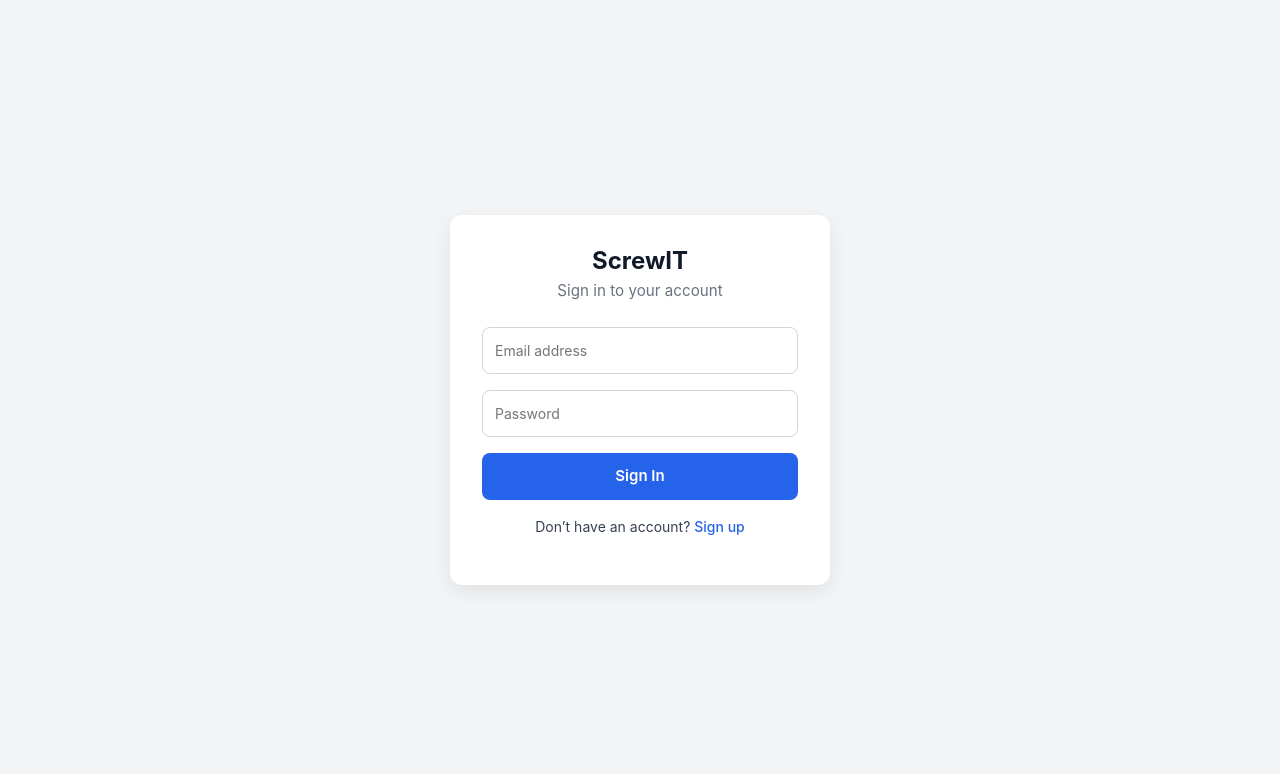
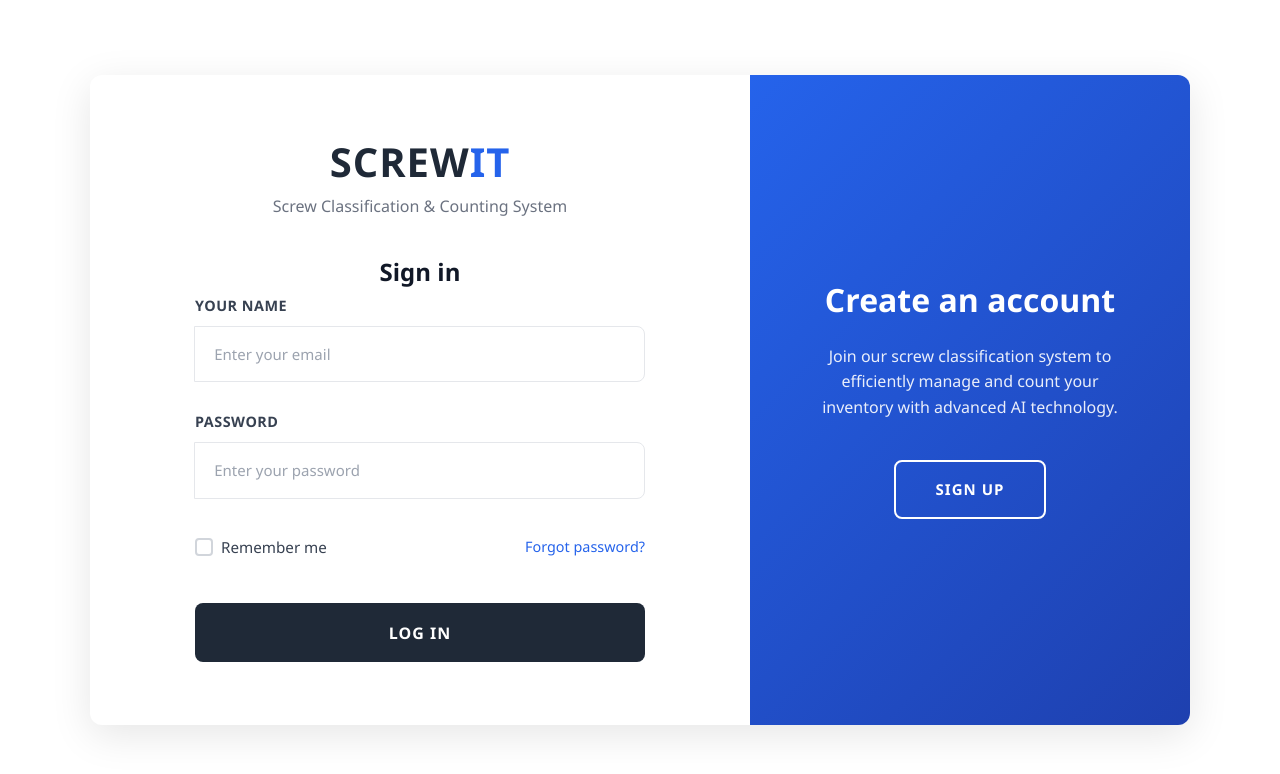
Before and after one commit to S1ngularty/ITPE1_Project, a React (Vite) app in the folder frontend/: page /login in a window 1280 px wide. Shown: the top 774 px of the page. Built offline with nearby package versions, Linux system fonts and the light colour scheme.

Commit message:
login page style

```diff
--- a/frontend/src/pages/auth/login.jsx
+++ b/frontend/src/pages/auth/login.jsx
@@ -2,9 +2,11 @@ import React, { useState } from "react";
 import { useNavigate } from "react-router-dom";
 import axios from "axios";
 import notify from "../../components/user/Toast";
+import "../../styles/user/pages/auth/login.css";
 
 function Login() {
   const [credentials, setCredentials] = useState({ email: "", password: "" });
+  const [rememberMe, setRememberMe] = useState(false);
   const [loading, setLoading] = useState(false);
   const [error, setError] = useState("");
   const navigate = useNavigate();
@@ -17,12 +19,15 @@ function Login() {
       .post(`${import.meta.env.VITE_APP_API}api/v1/login`, credentials)
       .then((response) => {
         localStorage.setItem("token", response.data.token);
-        notify("success","Login successfully")
+        if (rememberMe) {
+          localStorage.setItem("rememberMe", "true");
+        }
+        notify("success", "Login successfully");
         navigate("/home");
       })
       .catch((err) => {
         setError(err.response?.data?.message || "Login failed. Please try again.");
-        notify("error","Invalid input, please check your username or password")
+        notify("error", "Invalid input, please check your username or password");
       })
       .finally(() => setLoading(false));
   }
@@ -38,131 +43,95 @@ function Login() {
   }
 
   return (
-    <div style={styles.page}>
-      <div style={styles.container}>
-        <h1 style={styles.title}>ScrewIT</h1>
-        <p style={styles.subtitle}>Sign in to your account</p>
+    <div className="login-page">
+      <div className="login-container">
+        {/* Left Side - Form */}
+        <div className="login-form-section">
+          <div className="form-header">
+            <h1 className="login-title">SCREW<span className="login-title-accent">IT</span></h1>
+            <p className="login-subtitle">Screw Classification & Counting System</p>
+          </div>
 
-        <form onSubmit={handleSubmit} style={styles.form}>
+          <div className="form-container">
+            <h2 className="form-title">Sign in</h2>
+
+            <form onSubmit={handleSubmit} className="login-form">
+              <div className="input-group">
+                <label className="input-label">Your Name</label>
                 <input
                   type="email"
-            placeholder="Email address"
+                  placeholder="Enter your email"
                   value={credentials.email}
                   onChange={(e) => inputHandler("email", e)}
-            style={styles.input}
+                  className="login-input"
                   required
                 />
+              </div>
 
+              <div className="input-group">
+                <label className="input-label">Password</label>
                 <input
                   type="password"
-            placeholder="Password"
+                  placeholder="Enter your password"
                   value={credentials.password}
                   onChange={(e) => inputHandler("password", e)}
-            style={styles.input}
+                  className="login-input"
                   required
                 />
+              </div>
 
-          {error && <div style={styles.error}>{error}</div>}
+              <div className="form-options">
+                <label className="checkbox-label">
+                  <input
+                    type="checkbox"
+                    checked={rememberMe}
+                    onChange={(e) => setRememberMe(e.target.checked)}
+                    className="checkbox-input"
+                  />
+                  <span className="checkmark"></span>
+                  Remember me
+                </label>
 
-          <button type="submit" style={styles.button} disabled={loading}>
-            {loading ? "Signing in..." : "Sign In"}
+                <a href="/recovery-password" className="forgot-password-link">
+                  Forgot password?
+                </a>
+              </div>
+
+              {error && <div className="login-error">{error}</div>}
+
+              <button
+                type="submit"
+                className="login-button"
+                disabled={loading}
+              >
+                {loading ? (
+                  <span className="button-loading">
+                    <span className="spinner"></span>
+                    SIGNING IN...
+                  </span>
+                ) : (
+                  "LOG IN"
+                )}
               </button>
             </form>
+          </div>
+        </div>
 
-        <p style={styles.linkText}>
-          Don’t have an account? <a href="/register" style={styles.link}>Sign up</a>
+        {/* Right Side - Create Account */}
+        <div className="login-side-section">
+          <div className="side-content">
+            <h2 className="side-title">Create an account</h2>
+            <p className="side-description">
+              Join our screw classification system to efficiently manage and count your inventory with advanced AI technology.
             </p>
+            <a href="/register" className="create-account-button">
+              SIGN UP
+            </a>
+          </div>
+        </div>
       </div>
     </div>
   );
 }
 
-const styles = {
-  page: {
-    minHeight: "100vh",
-    display: "flex",
-    justifyContent: "center",
-    alignItems: "center",
-    background: "#f3f4f6", // light gray background
-    padding: "1rem",
-  },
-  container: {
-    width: "100%",
-    maxWidth: "380px",
-    padding: "2rem",
-    background: "#fff",
-    borderRadius: "12px",
-    boxShadow: "0 6px 20px rgba(0,0,0,0.08)", // soft shadow
-    textAlign: "center",
-  },
-  title: {
-    margin: "0 0 0.25rem",
-    fontSize: "1.5rem",
-    fontWeight: "700",
-    color: "#111827",
-  },
-  subtitle: {
-    margin: "0 0 1.5rem",
-    fontSize: "0.95rem",
-    color: "#6b7280",
-  },
-  form: {
-    display: "flex",
-    flexDirection: "column",
-    gap: "1rem",
-  },
-  input: {
-    padding: "0.75rem",
-    border: "1px solid #d1d5db",
-    borderRadius: "8px",
-    fontSize: "14px",
-    outline: "none",
-    transition: "border 0.2s",
-  },
-  button: {
-    padding: "0.75rem",
-    border: "none",
-    borderRadius: "8px",
-    background: "#2563eb",
-    color: "white",
-    fontWeight: "600",
-    fontSize: "15px",
-    cursor: "pointer",
-    transition: "background 0.3s",
-  },
-  error: {
-    color: "#dc2626",
-    fontSize: "14px",
-    textAlign: "center",
-  },
-  linkText: {
-    marginTop: "1rem",
-    fontSize: "14px",
-    color: "#374151",
-  },
-  link: {
-    color: "#2563eb",
-    fontWeight: "500",
-    textDecoration: "none",
-  },
-};
-
-// Simple hover effects (inline injection)
-if (typeof document !== "undefined") {
-  const style = document.createElement("style");
-  style.textContent = `
-    input:focus {
-      border-color: #2563eb !important;
-      box-shadow: 0 0 0 3px rgba(37, 99, 235, 0.2);
-    }
-    button:hover:not(:disabled) {
-      background: #1e40af;
-    }
-    a:hover {
-      text-decoration: underline;
-    }
-  `;
-  document.head.appendChild(style);
-}
-
 export default Login;
--- a/frontend/src/styles/user/pages/auth/login.css
+++ b/frontend/src/styles/user/pages/auth/login.css
@@ -1,65 +1,295 @@
-#login {
-  height: 90vh;
+.login-page {
+  min-height: 100vh;
   display: flex;
   justify-content: center;
   align-items: center;
+  background: #ffffff;
+  padding: 1rem;
+  font-family: 'Segoe UI', Tahoma, Geneva, Verdana, sans-serif;
 }
 
 .login-container {
   display: flex;
+  width: 100%;
+  max-width: 1100px;
+  height: 650px;
+  background: white;
+  border-radius: 12px;
+  box-shadow: 0 10px 40px rgba(0, 0, 0, 0.1);
+  overflow: hidden;
+}
+
+/* Left Side - Form Section */
+.login-form-section {
+  flex: 1;
+  padding: 3.5rem;
+  display: flex;
+  flex-direction: column;
+  justify-content: center;
+}
+
+.form-header {
+  text-align: center;
+  margin-bottom: 2.5rem;
+}
+
+.login-title {
+  font-size: 2.5rem;
+  font-weight: 800;
+  margin: 0;
+  color: #1f2937;
+  letter-spacing: 1px;
+}
+
+.login-title-accent {
+  color: #2563eb;
+}
+
+.login-subtitle {
+  font-size: 1rem;
+  margin: 0.5rem 0 0 0;
+  color: #6b7280;
+  font-weight: 400;
+}
+
+.form-container {
+  max-width: 450px;
+  margin: 0 auto;
+  width: 100%;
+}
+
+.form-title {
+  font-size: 1.8rem;
+  font-weight: 600;
+  color: #1f2937;
+  margin-bottom: 2.5rem;
+  text-align: center;
+}
+
+.login-form {
+  display: flex;
   flex-direction: column;
   gap: 1.8rem;
-  height: 53%;
-  width: 400px;
-  margin: 10px;
-  padding: 32px 18px;
-  justify-content: start;
-  align-items: center;
-  border-radius: 10px;
-  box-shadow: 2px 2px 7px rgb(0, 0, 0, 0.3);
 }
 
-.login-container .group-input {
+.input-group {
   display: flex;
-  justify-content: center;
   flex-direction: column;
-  gap: 1rem;
-  width: 100%;
-  padding: 0px 24px;
-  color: #0F172A;
+  gap: 0.6rem;
 }
 
-.login-container .group-input .input {
-  display: flex;
-  flex-direction: column;
-  gap: 0.3rem;
+.input-label {
+  font-size: 0.9rem;
+  font-weight: 600;
+  color: #374151;
+  text-transform: uppercase;
+  letter-spacing: 0.5px;
 }
 
-.login-container .group-input .input input {
-  height: 35px;
-  border-radius: 7px;
-  border: solid #0F172A thin;
-  padding: 0 6px;
+.login-input {
+  padding: 1rem 1.2rem;
+  border: 1.5px solid #e5e7eb;
+  border-radius: 8px;
+  font-size: 15px;
+  outline: none;
+  transition: all 0.3s ease;
+  background: white;
+}
+
+.login-input:focus {
+  border-color: #2563eb;
+  box-shadow: 0 0 0 3px rgba(37, 99, 235, 0.1);
+}
+
+.login-input::placeholder {
+  color: #9ca3af;
+}
+
+.form-options {
+  display: flex;
+  justify-content: space-between;
+  align-items: center;
+  margin: 0.5rem 0;
+}
+
+.checkbox-label {
+  display: flex;
+  align-items: center;
+  gap: 0.5rem;
+  font-size: 0.95rem;
+  color: #374151;
+  cursor: pointer;
+}
+
+.checkbox-input {
+  display: none;
+}
+
+.checkmark {
+  width: 18px;
+  height: 18px;
+  border: 2px solid #d1d5db;
+  border-radius: 4px;
+  display: flex;
+  align-items: center;
+  justify-content: center;
   transition: all 0.3s ease;
 }
 
-.login-container .group-input .input input:focus {
-  outline: none;
-  border: solid #052c65 thin;
-  box-shadow: 0 0 0 2px #ffffff, 0 0 0 4px #1E293B;
+.checkbox-input:checked + .checkmark {
+  background: #2563eb;
+  border-color: #2563eb;
 }
 
-.login-container button{
-    width: 87%;
-    height: 100%;
-    border-radius: 10px;
-    background-color: #0F172A;
-    color: #ffffff;
-    transition:all 0.3s ease;
+.checkbox-input:checked + .checkmark::after {
+  content: '✓';
+  color: white;
+  font-size: 12px;
+  font-weight: bold;
 }
 
-.login-container button:hover{
-    transform: scale(1.01);
-    background-color: #1E293B;
+.forgot-password-link {
+  font-size: 0.9rem;
+  color: #2563eb;
+  text-decoration: none;
+  font-weight: 500;
+  transition: color 0.3s ease;
+}
 
+.forgot-password-link:hover {
+  color: #1e40af;
+  text-decoration: underline;
 }
+
+.login-error {
+  color: #dc2626;
+  font-size: 14px;
+  text-align: center;
+  padding: 0.75rem;
+  background: #fef2f2;
+  border: 1px solid #fecaca;
+  border-radius: 6px;
+  margin: 0.5rem 0;
+}
+
+.login-button {
+  padding: 1.1rem;
+  border: none;
+  border-radius: 8px;
+  background: #1f2937;
+  color: white;
+  font-weight: 600;
+  font-size: 16px;
+  cursor: pointer;
+  transition: all 0.3s ease;
+  text-transform: uppercase;
+  letter-spacing: 1px;
+  margin-top: 0.5rem;
+}
+
+.login-button:hover:not(:disabled) {
+  background: #374151;
+  transform: translateY(-1px);
+}
+
+.login-button:disabled {
+  opacity: 0.7;
+  cursor: not-allowed;
+  transform: none;
+}
+
+.button-loading {
+  display: flex;
+  align-items: center;
+  justify-content: center;
+  gap: 0.5rem;
+}
+
+.spinner {
+  width: 16px;
+  height: 16px;
+  border: 2px solid transparent;
+  border-top: 2px solid white;
+  border-radius: 50%;
+  animation: spin 1s linear infinite;
+}
+
+@keyframes spin {
+  0% { transform: rotate(0deg); }
+  100% { transform: rotate(360deg); }
+}
+
+/* Right Side - Create Account */
+.login-side-section {
+  flex: 0 0 40%;
+  background: linear-gradient(135deg, #2563eb 0%, #1e40af 100%);
+  padding: 3.5rem;
+  display: flex;
+  align-items: center;
+  justify-content: center;
+  color: white;
+}
+
+.side-content {
+  text-align: center;
+  max-width: 300px;
+}
+
+.side-title {
+  font-size: 2rem;
+  font-weight: 700;
+  margin-bottom: 1.5rem;
+  color: white;
+}
+
+.side-description {
+  font-size: 1rem;
+  line-height: 1.6;
+  margin-bottom: 2.5rem;
+  opacity: 0.9;
+}
+
+.create-account-button {
+  display: inline-block;
+  padding: 1rem 2.5rem;
+  border: 2px solid white;
+  border-radius: 8px;
+  background: transparent;
+  color: white;
+  font-weight: 600;
+  font-size: 15px;
+  text-decoration: none;
+  text-transform: uppercase;
+  letter-spacing: 1px;
+  transition: all 0.3s ease;
+}
+
+.create-account-button:hover {
+  background: white;
+  color: #2563eb;
+  transform: translateY(-2px);
+}
+
+/* Responsive Design */
+@media (max-width: 768px) {
+  .login-container {
+    flex-direction: column;
+    height: auto;
+    max-width: 500px;
+  }
+
+  .login-side-section {
+    flex: none;
+    padding: 2.5rem;
+  }
+
+  .login-form-section {
+    padding: 2.5rem;
+  }
+
+  .form-options {
+    flex-direction: column;
+    gap: 1rem;
+    align-items: flex-start;
+  }
+}
```
Lines whose indentation alone changed are shown as unchanged.
